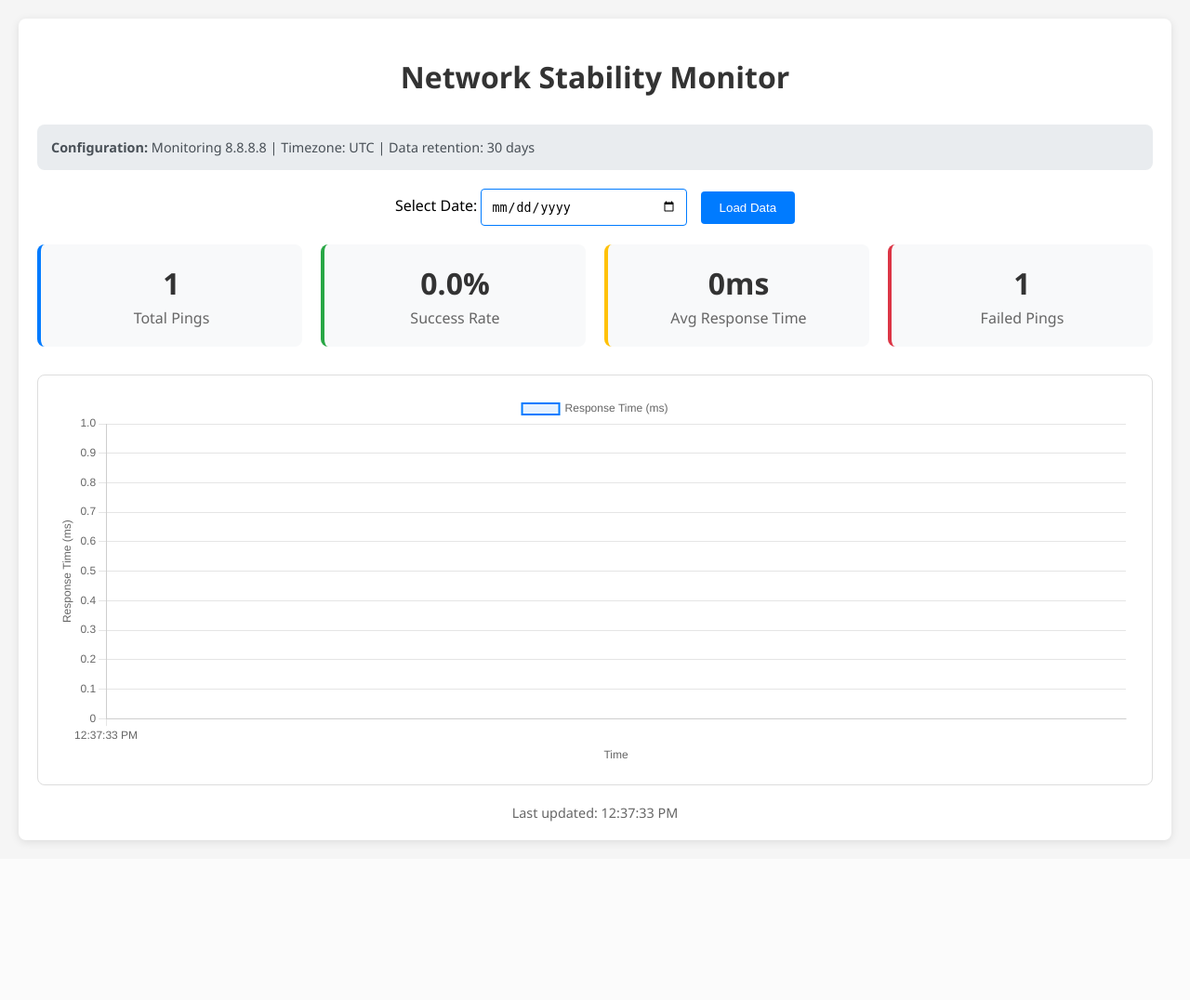
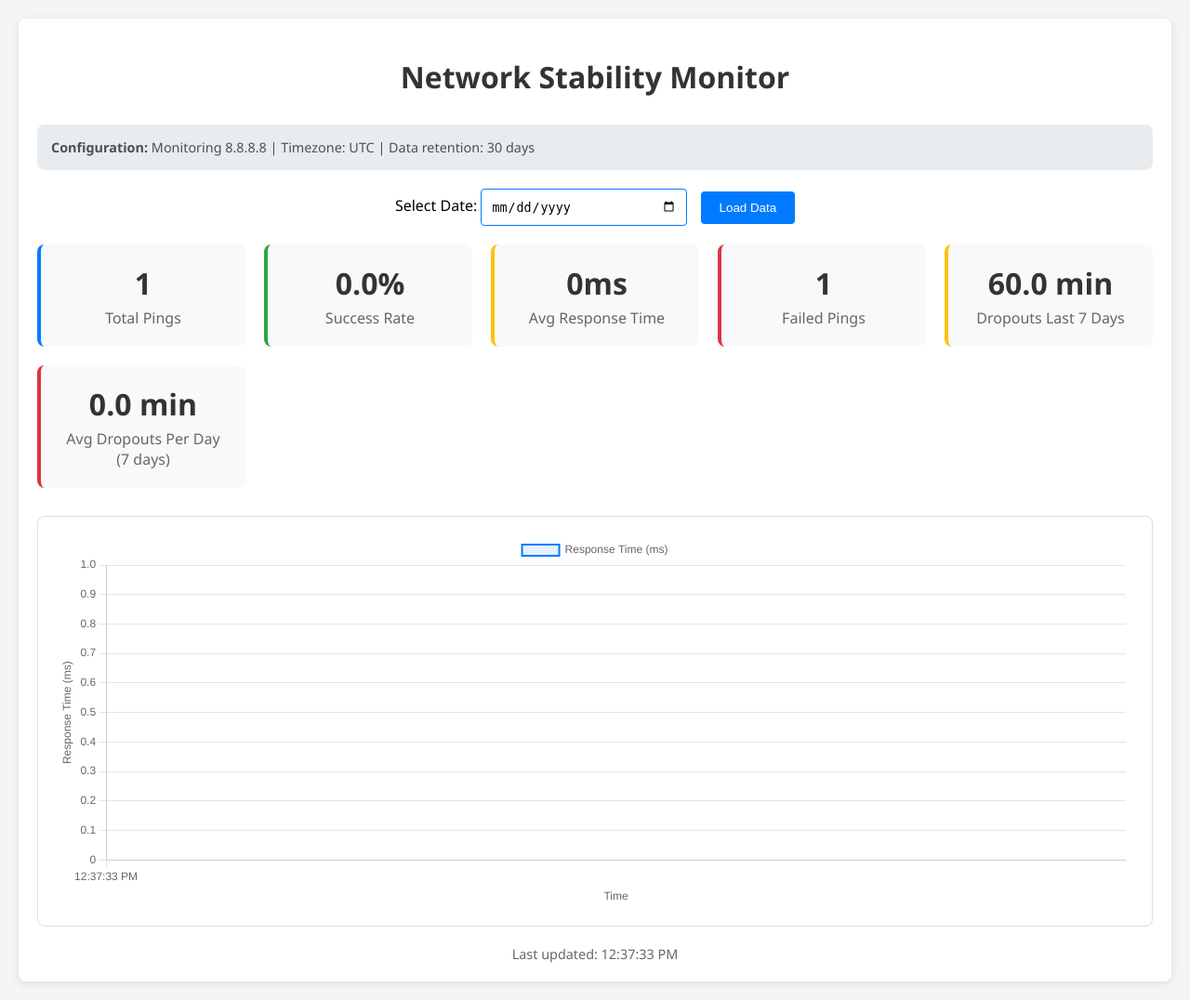
Before and after one commit to Left4HalfLife/network_stability, a Flask app: page / in a window 1280 px wide. Shown: the whole page at 93% size. Before the commit the page ends 909 px from the top, so only its background shows below. Run offline with Flask 3, Linux system fonts and the light colour scheme.

Commit message:
added last 7 days info

```diff
--- a/app.py
+++ b/app.py
@@ -123,6 +123,51 @@ def save_ping_result(response_time, timestamp):
         json.dump(data, f, indent=2)
 
 
+def calculate_7day_dropout_stats():
+    """Calculate dropout statistics for the last 7 days."""
+    try:
+        tz = pytz.timezone(TIMEZONE)
+        now = datetime.now(tz)
+        cutoff_date = (now - timedelta(days=7)).strftime('%Y-%m-%d')
+
+        total_dropouts = 0.0
+        dropout_days = set()
+
+        for file_path in Path(DATA_DIR).glob('ping_data_*.json'):
+            try:
+                date_str = file_path.stem.replace('ping_data_', '')
+                if date_str < cutoff_date:
+                    continue
+
+                with open(file_path, 'r') as f:
+                    data = json.load(f)
+
+                consecutive_failures = 0
+                for entry in data:
+                    if not entry['success']:
+                        consecutive_failures += 1
+                    else:
+                        total_dropouts += consecutive_failures * 60.0  # Convert minutes to seconds
+                        dropout_days.add(entry['timestamp'].split('T')[0])
+                        consecutive_failures = 0
+
+                # Add any remaining failures at end of file
+                total_dropouts += consecutive_failures * 60.0
+
+            except (json.JSONDecodeError, OSError):
+                continue
+
+        avg_per_day = total_dropouts / len(dropout_days) if dropout_days else 0.0
+
+        return {
+            'total_dropouts_seconds': round(total_dropouts, 2),
+            'avg_dropouts_per_day_seconds': round(avg_per_day, 2)
+        }
+    except Exception as e:
+        app.logger.error(f"Error calculating dropout stats: {e}")
+        return {'total_dropouts_seconds': 0.0, 'avg_dropouts_per_day_seconds': 0.0}
+
+
 def ping_worker():
     """Background worker to ping every minute."""
     app.logger.info("Starting ping worker")
@@ -230,6 +275,12 @@ def get_stats():
         })
 
 
+@app.route('/api/dropout-stats')
+def get_dropout_stats():
+    """API endpoint to get dropout statistics for the last 7 days."""
+    return jsonify(calculate_7day_dropout_stats())
+
+
 if __name__ == '__main__':
     # Start ping worker in background thread
     ping_thread = threading.Thread(target=ping_worker, daemon=True)
--- a/docker-compose.yml
+++ b/docker-compose.yml
@@ -1,5 +1,3 @@
-version: '3.9'
-
 services:
   network-stability:
     build: .
--- a/templates/index.html
+++ b/templates/index.html
@@ -172,6 +172,14 @@
                 <div class="stat-value" id="failed-pings">0</div>
                 <div class="stat-label">Failed Pings</div>
             </div>
+            <div class="stat-card warning">
+                <div class="stat-value" id="dropouts-7days">0 min</div>
+                <div class="stat-label">Dropouts Last 7 Days</div>
+            </div>
+            <div class="stat-card danger">
+                <div class="stat-value" id="avg-dropouts-day">0 min</div>
+                <div class="stat-label">Avg Dropouts Per Day (7 days)</div>
+            </div>
         </div>
 
         <div class="chart-container">
@@ -239,11 +247,16 @@
         });
 
         // Update functions
-        function updateStats(stats) {
+        function updateStats(stats, dropoutStats = null) {
             document.getElementById('total-pings').textContent = stats.total_pings;
             document.getElementById('success-rate').textContent = stats.success_rate.toFixed(1) + '%';
             document.getElementById('avg-response').textContent = stats.avg_response_time + 'ms';
             document.getElementById('failed-pings').textContent = stats.failed_pings;
+
+            if (dropoutStats) {
+                document.getElementById('dropouts-7days').textContent = dropoutStats.total_dropouts_seconds.toFixed(1) + ' min';
+                document.getElementById('avg-dropouts-day').textContent = dropoutStats.avg_dropouts_per_day_seconds.toFixed(1) + ' min';
+            }
         }
 
         function updateChart(data) {
@@ -267,11 +280,12 @@
         function loadData() {
             Promise.all([
                 fetch('/api/data').then(r => r.json()),
-                fetch('/api/stats').then(r => r.json())
+                fetch('/api/stats').then(r => r.json()),
+                fetch('/api/dropout-stats').then(r => r.json())
             ])
-            .then(([data, stats]) => {
+            .then(([data, stats, dropoutStats]) => {
                 updateChart(data);
-                updateStats(stats);
+                updateStats(stats, dropoutStats);
 
                 const now = new Date();
                 document.getElementById('last-update').innerHTML =
@@ -293,13 +307,15 @@
                 return;
             }
 
-            fetch(`/api/data/${selectedDate}`)
-                .then(response => response.json())
-                .then(data => {
+            Promise.all([
+                fetch(`/api/data/${selectedDate}`).then(r => r.json()),
+                fetch('/api/dropout-stats').then(r => r.json())
+            ])
+            .then(([data, dropoutStats]) => {
                     if (data.message) {
                         document.getElementById('last-update').innerHTML = `<span style='color: #dc3545;'>${data.message}</span>`;
                         updateChart([]);
-                        updateStats({ total_pings: 0, successful_pings: 0, failed_pings: 0, success_rate: 0, avg_response_time: 0 });
+                        updateStats({ total_pings: 0, successful_pings: 0, failed_pings: 0, success_rate: 0, avg_response_time: 0 }, dropoutStats);
                     } else {
                         updateChart(data);
                         updateStats({
@@ -308,7 +324,7 @@
                             failed_pings: data.filter(d => !d.success).length,
                             success_rate: (data.filter(d => d.success).length / data.length) * 100,
                             avg_response_time: data.filter(d => d.success).reduce((sum, d) => sum + d.response_time, 0) / data.filter(d => d.success).length || 0
-                        });
+                        }, dropoutStats);
                     }
                 })
                 .catch(error => {
```
